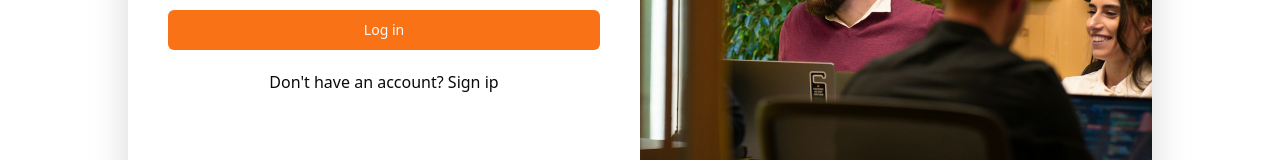
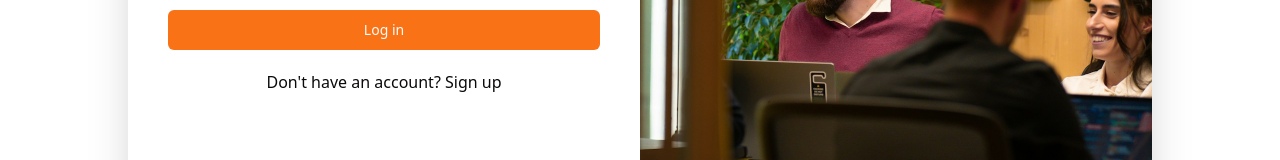
Before and after one commit to KaiIemsawat/nextJS-socialMedia, a Next.js app: page /login in a window 1280 px wide. Shown: the part 354-514 px from the top of the page. Built offline with nearby package versions, Linux system fonts and the light colour scheme.

Commit message:
fixed prisma schema

```diff
--- a/src/app/(auth)/login/page.tsx
+++ b/src/app/(auth)/login/page.tsx
@@ -18,7 +18,7 @@ export default function Page() {
           <div className="space-y-5">
             <LoginForm />
             <Link href="/signup" className="block text-center hover:underline">
-              Don&apos;t have an account? Sign ip
+              Don&apos;t have an account? Sign up
             </Link>
           </div>
         </div>
```
Also changed, not shown: 1 other file (tests, documents, lock files or other folders).
